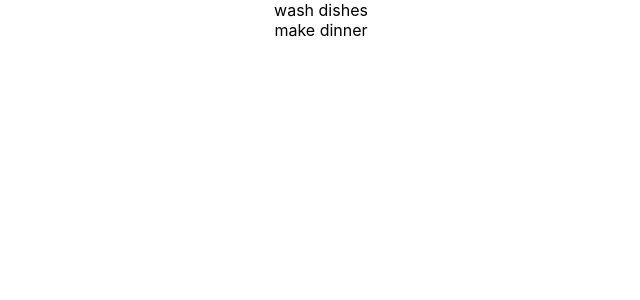
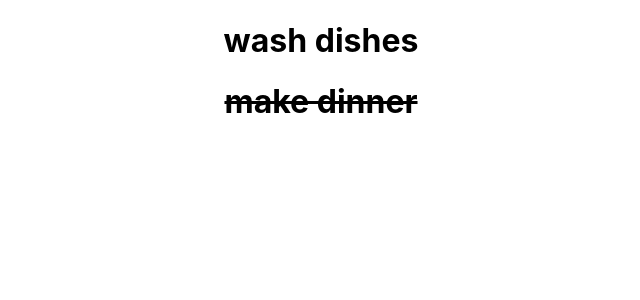
Before and after one commit to adamhinton/react-jest-testing-practice, a React (Create React App) app: page / in a window 1280 px wide. Shown: the top 300 px of the page, without its empty margins (319-959 px from the left). Built offline with nearby package versions, Linux system fonts and the light colour scheme.

Commit message:
make dynamic testids in Todo

```diff
--- a/src/components/Todo.js
+++ b/src/components/Todo.js
@@ -4,7 +4,7 @@
   const h1 = <h1>{title}</h1>;
   const text = completed ? <strike>{h1}</strike> : h1;
 
-  return <div data-testid="todo-1">{title}</div>;
+  return <div data-testid={`todo-${id}`}>{text}</div>;
 };
 
 export default Todo;
```
